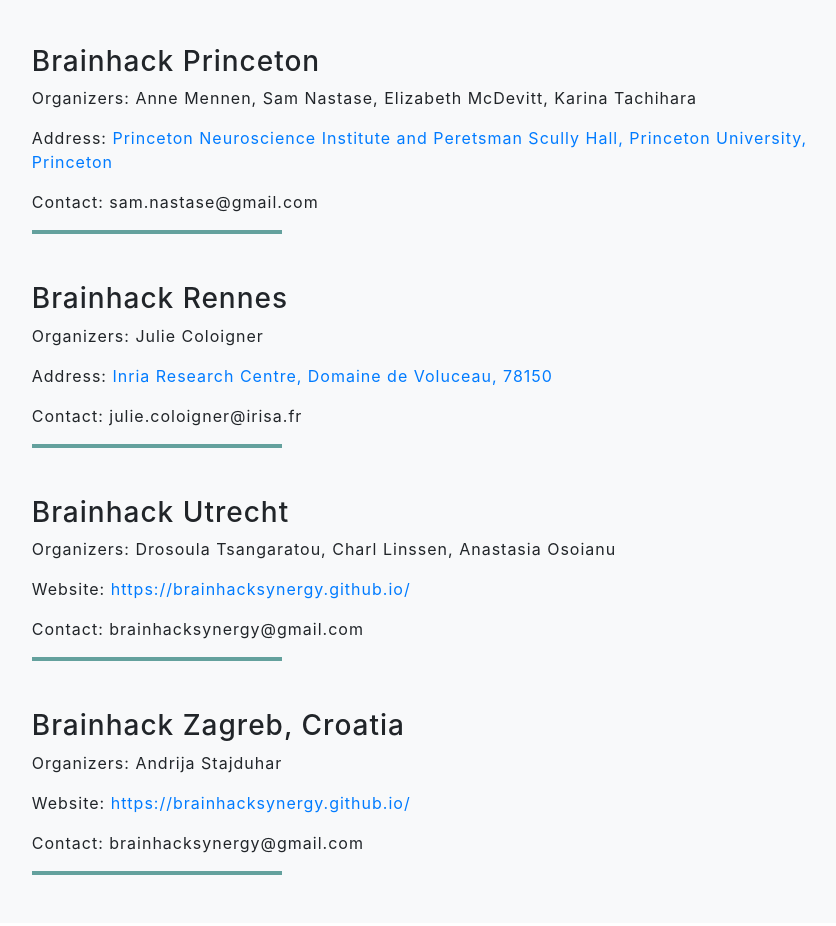
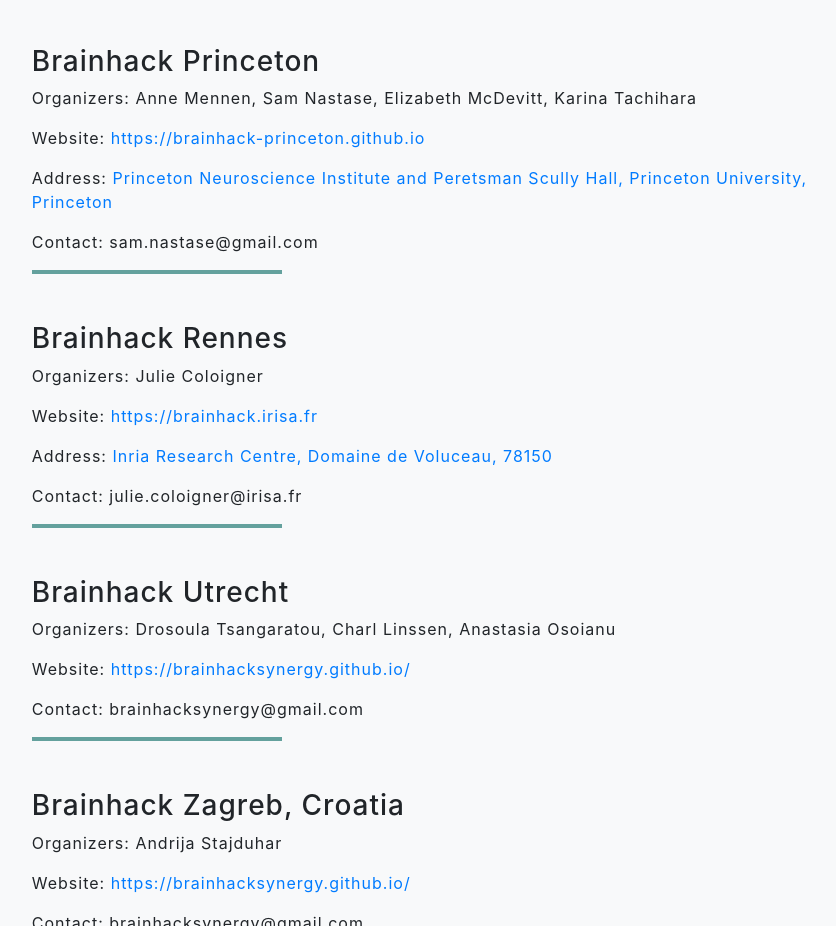
Before and after one commit to brainhackorg/global2019, a Gatsby site: page /locations in a window 1280 px wide. Shown: the part 1769-2695 px from the top of the page, without its empty margins (192-1028 px from the left). Built offline with nearby package versions, Linux system fonts and the light colour scheme; Gatsby itself is replaced by a stand-in of ours.

Commit message:
add wesites

```diff
--- a/content/sites/newjersey.md
+++ b/content/sites/newjersey.md
@@ -6,7 +6,7 @@
   - Elizabeth McDevitt
   - Karina Tachihara
 contact: sam.nastase@gmail.com
-website:
+website: https://brainhack-princeton.github.io
 address: Princeton Neuroscience Institute and Peretsman Scully Hall, Princeton University, Princeton
 position:
   lat: 40.34307
--- a/content/sites/rennes.md
+++ b/content/sites/rennes.md
@@ -3,7 +3,7 @@
 organizers:
   - Julie Coloigner
 contact: julie.coloigner@irisa.fr
-website:
+website: https://brainhack.irisa.fr
 address: Inria Research Centre, Domaine de Voluceau, 78150
 position:
   lat: 48.8378281
```
Also changed, not shown: 1 other file.
